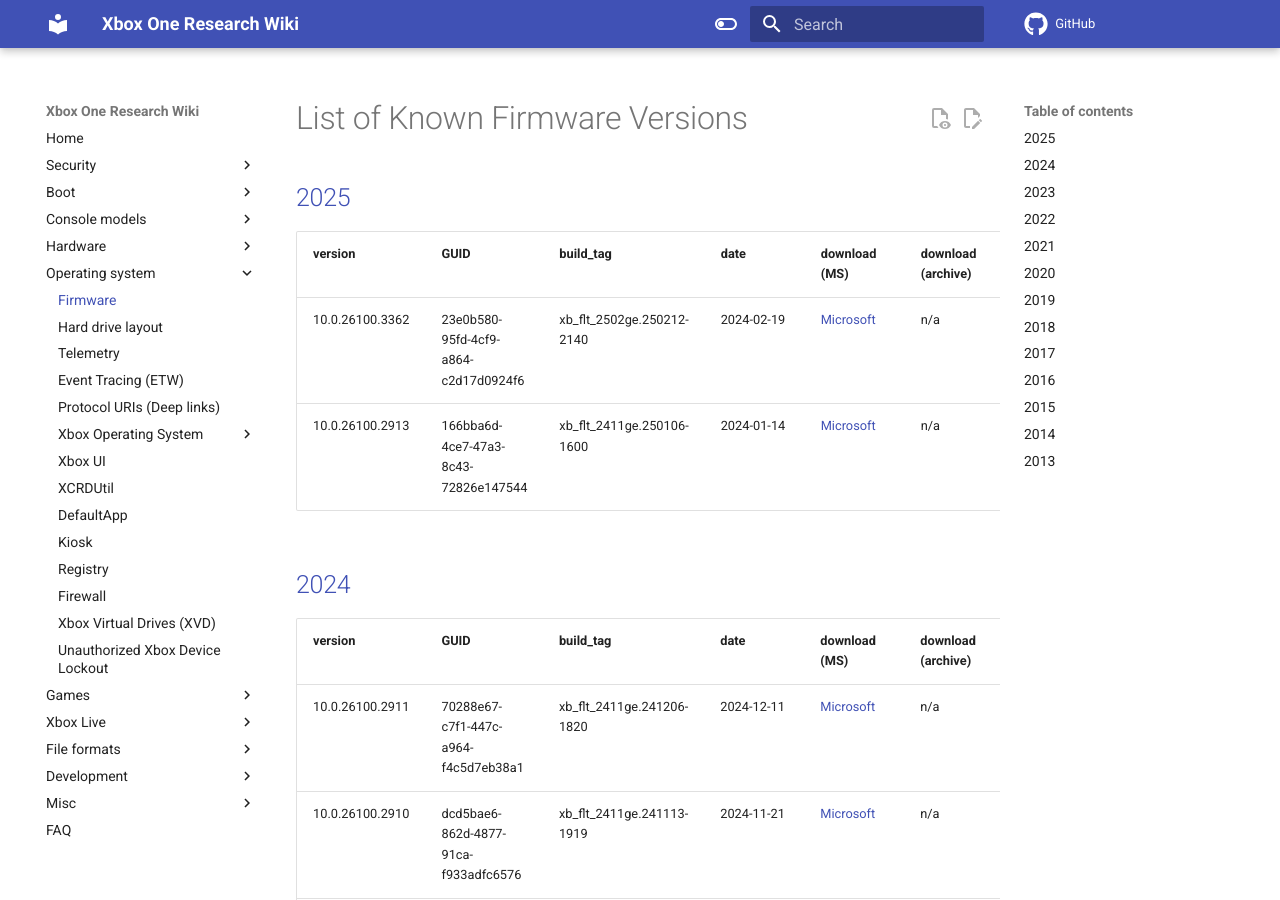
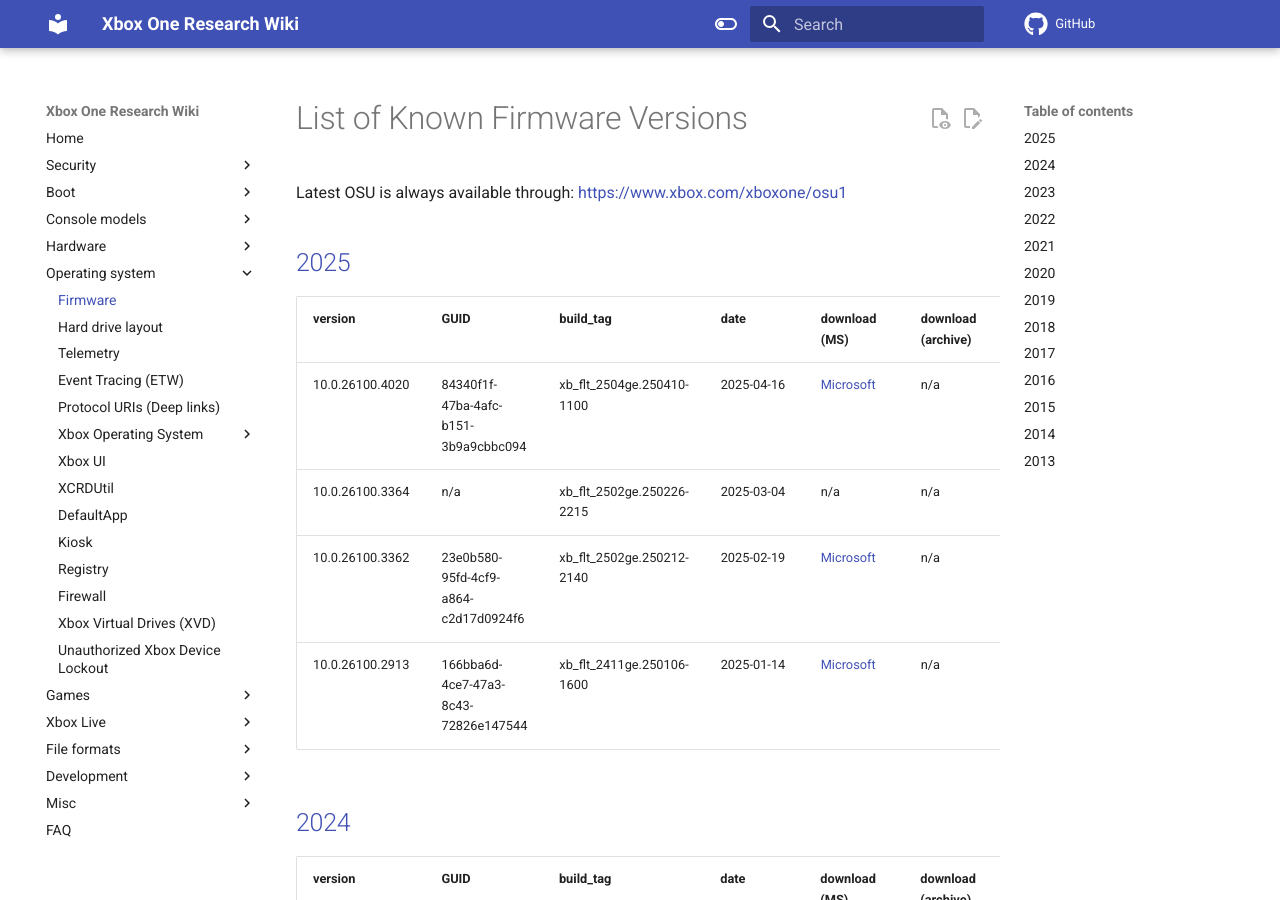
Before and after one commit to xboxoneresearch/wiki, an MkDocs documentation site: the page built from docs/operating-system/firmware.md, in a window 1280 px wide and 900 px high. Built offline with MkDocs 1.6.1 and Material for MkDocs 9.7.7, drawn with Linux system fonts in a browser that asks for light colours; comment, search, counter and statistics services are not loaded.

Commit message:
firmware: Add March/April 2025 OSU entries (No download for March unfortunately..)

```diff
--- a/docs/operating-system/firmware.md
+++ b/docs/operating-system/firmware.md
@@ -1,10 +1,14 @@
 # List of Known Firmware Versions
+
+Latest OSU is always available through: <https://www.xbox.com/xboxone/osu1>
 
 ## [2025](https://support.xbox.com/en-US/help/hardware-network/settings-updates/whats-new-xbox-one-system-updates)
 | version | GUID | build_tag | date | download (MS) | download (archive) | notes |
 |---------|------|-----------|------|---------------|--------------------|-------|
-| 10\.0.26100.3362 | 23e0b580-95fd-4cf9-a864-c2d17d0924f6 | xb_flt_2502ge.250212-2140 | 2024-02-19 | [Microsoft](https://download.microsoft.com/download/be88e7ef-6660-49ad-ba1a-ae55e52d95c7/OSU1.zip)       | n/a | February 2025 OS |
-| 10\.0.26100.2913 | 166bba6d-4ce7-47a3-8c43-72826e147544 | xb_flt_2411ge.250106-1600 | 2024-01-14 | [Microsoft](https://download.microsoft.com/download/1/f/d/1fdbf697-d904-4032-9619-38b7007f8318/OSU1.zip) | n/a | January 2025 OS  |
+| 10\.0.26100.4020 | 84340f1f-47ba-4afc-b151-3b9a9cbbc094 | xb_flt_2504ge.250410-1100 | 2025-04-16 | [Microsoft](https://download.microsoft.com/download/32e40ecd-b7e1-402e-a000-70a28811e124/OSU1.zip)       | n/a | April 2025 OS |
+| 10\.0.26100.3364 | n/a                                  | xb_flt_2502ge.250226-2215 | 2025-03-04 | n/a                                                                                                      | n/a | March 2025 OS |
+| 10\.0.26100.3362 | 23e0b580-95fd-4cf9-a864-c2d17d0924f6 | xb_flt_2502ge.250212-2140 | 2025-02-19 | [Microsoft](https://download.microsoft.com/download/be88e7ef-6660-49ad-ba1a-ae55e52d95c7/OSU1.zip)       | n/a | February 2025 OS |
+| 10\.0.26100.2913 | 166bba6d-4ce7-47a3-8c43-72826e147544 | xb_flt_2411ge.250106-1600 | 2025-01-14 | [Microsoft](https://download.microsoft.com/download/1/f/d/1fdbf697-d904-4032-9619-38b7007f8318/OSU1.zip) | n/a | January 2025 OS  |
 
 ## [2024](https://support.xbox.com/en-US/help/hardware-network/settings-updates/system-updates-2024)
 | version | GUID | build_tag | date | download (MS) | download (archive) | notes |
```
